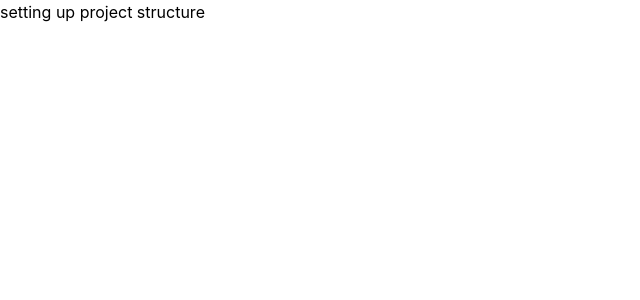
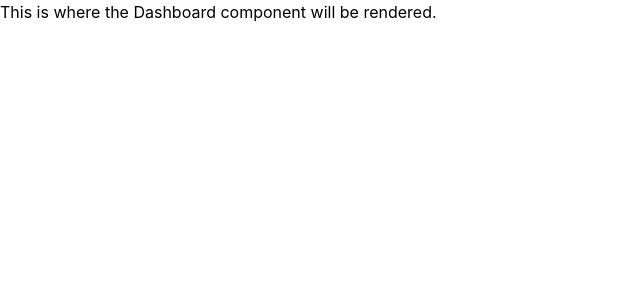
Before and after one commit to ivanaa96/Ecommerce, a React (Create React App) app: page / in a window 1280 px wide. Shown: the top 300 px of the page, without its empty margins (0-640 px from the left). Built offline with nearby package versions, Linux system fonts and the light colour scheme.

Commit message:
Add React Router to the project.

```diff
--- a/package.json
+++ b/package.json
@@ -5,6 +5,7 @@
   "dependencies": {
     "react": "^18.3.1",
     "react-dom": "^18.3.1",
+    "react-router-dom": "^6.27.0",
     "react-scripts": "5.0.1",
     "typescript": "^4.9.5"
   },
--- /dev/null
+++ b/src/containers/Dashboard/Dashboard.tsx
@@ -0,0 +1,7 @@
+import React from 'react';
+
+function Dashboard() {
+  return <div>This is where the Dashboard component will be rendered.</div>;
+}
+
+export default Dashboard;
--- /dev/null
+++ b/src/containers/Dashboard/index.ts
@@ -0,0 +1,3 @@
+import Dashboard from './Dashboard';
+
+export default Dashboard;
--- /dev/null
+++ b/src/containers/Login/Login.tsx
@@ -0,0 +1,7 @@
+import React from 'react';
+
+function Login() {
+  return <div>this is where the Login component will be rendered.</div>;
+}
+
+export default Login;
--- /dev/null
+++ b/src/containers/Login/index.ts
@@ -0,0 +1,3 @@
+import Login from './Login';
+
+export default Login;
--- a/src/index.tsx
+++ b/src/index.tsx
@@ -1,17 +1,28 @@
 import React from 'react';
 import ReactDOM from 'react-dom/client';
+import { Routes, Route, BrowserRouter } from 'react-router-dom';
+
 import './index.css';
+import Login from './containers/Login';
+import Dashboard from './containers/Dashboard';
 
 const root = ReactDOM.createRoot(
   document.getElementById('root') as HTMLElement
 );
 
 export default function App() {
-  return <div>setting up project structure</div>;
+  return (
+    <Routes>
+      <Route path="/login" element={<Login />} />
+      <Route path="/" element={<Dashboard/>} />
+    </Routes>
+  );
 }
 
 root.render(
   <React.StrictMode>
-    <App />
+    <BrowserRouter>
+      <App />
+    </BrowserRouter>
   </React.StrictMode>
 );
```
Also changed, not shown: 1 other file (tests, documents, lock files or other folders).
